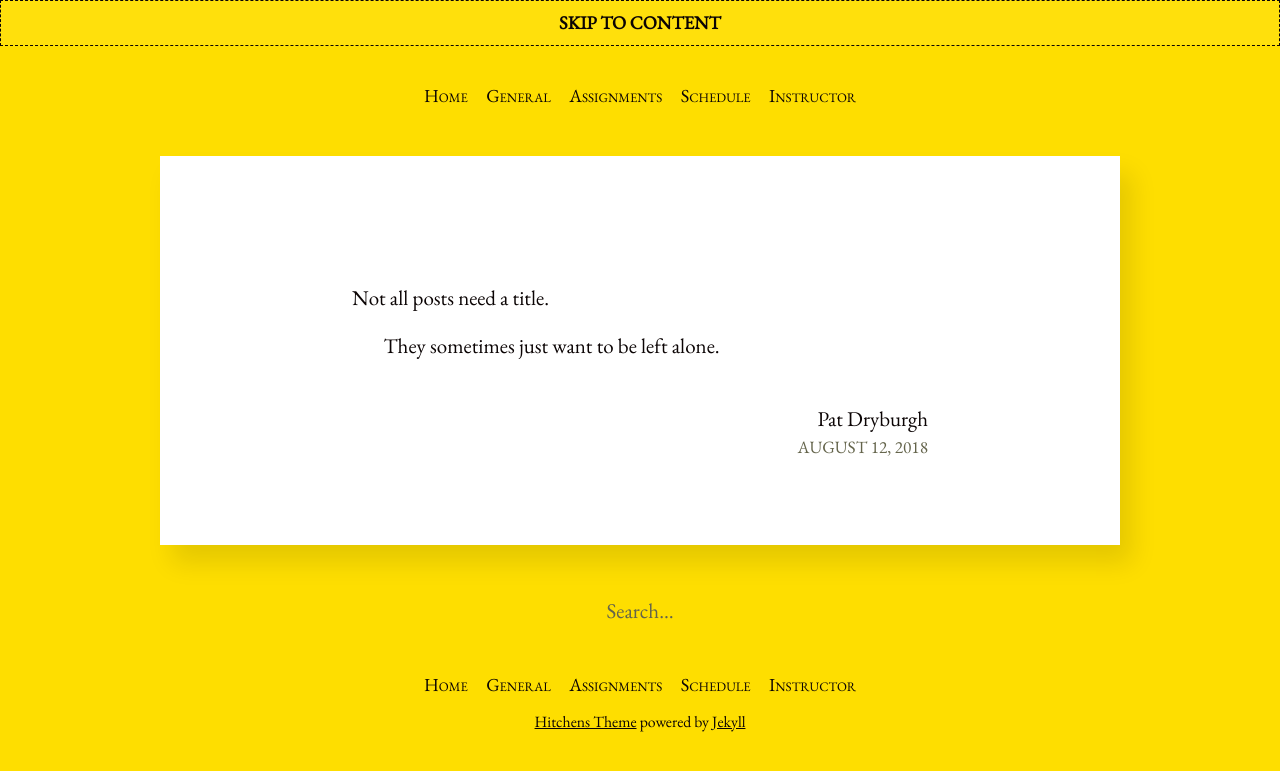
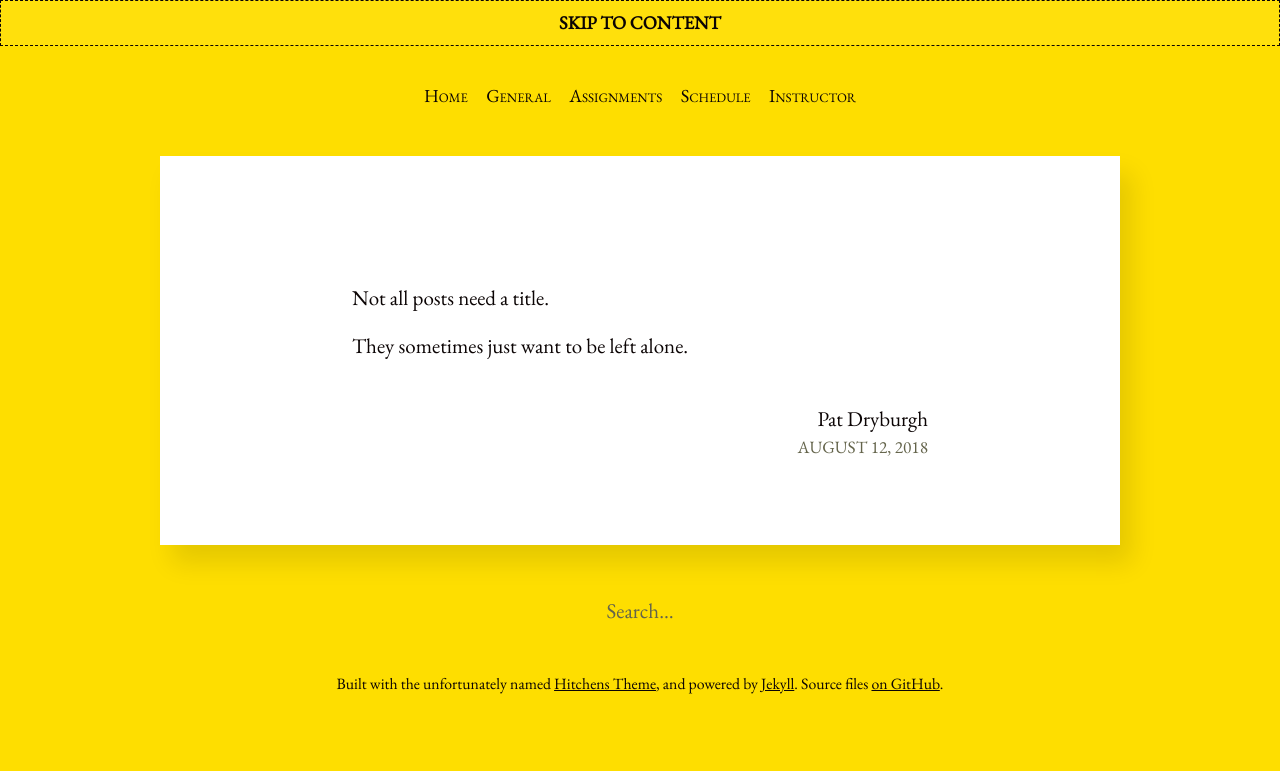
Before and after one commit to elotroalex/f22-intro-dh, a Jekyll site: the page built from _posts/2018-08-12-not-all-posts.md, in a window 1280 px wide. Shown: the top 771 px of the page. Built offline with Jekyll 4.4.1, drawn with Linux system fonts in a browser that asks for light colours.

Commit message:
created general page

```diff
--- a/_layouts/default.html
+++ b/_layouts/default.html
@@ -37,12 +37,12 @@
       {% include search.html %}
     {% endunless %}
 
-    {% include menu.html %}
+    <br>
 
     {% unless site.hide_credits %}
       <aside class="site-credits">
         <p>
-          <small><a href="https://github.com/patdryburgh/hitchens">Hitchens Theme</a> powered by <a href="http://jekyllrb.com">Jekyll</a></small>
+          <small>Built with the unfortunately named <a href="https://github.com/patdryburgh/hitchens">Hitchens Theme</a>, and powered by <a href="http://jekyllrb.com">Jekyll</a>. Source files <a href="https://github.com/elotroalex/f22-intro-dh" target="_blank">on GitHub</a>.</small>
         </p>
       </aside>
     {% endunless %}
--- a/_sass/_article.scss
+++ b/_sass/_article.scss
@@ -20,16 +20,16 @@
   text-align: center;
 }
 
-.post p {
-  text-align: justify;
-  text-indent: 1.5em;
-  text-justify: inter-word;
-}
+// .post p {
+//   text-align: justify;
+//   text-indent: 1.5em;
+//   text-justify: inter-word;
+// }
 
-.post p:first-of-type,
-.post h2 + p {
-  text-indent: 0;
-}
+// .post p:first-of-type,
+// .post h2 + p {
+//   text-indent: 0;
+// }
 
 .post a:hover {
   background: $highlight;
--- a/_sass/_base.scss
+++ b/_sass/_base.scss
@@ -116,6 +116,10 @@ figcaption {
   @include divider;
 }
 
+span.center {
+  text-align: center;
+}
+
 .home {
   max-width: 50%;
   margin: auto;
```
Also changed, not shown: about.md (deleted, +0 -17 lines), general.md (added, +32 -0 lines).
